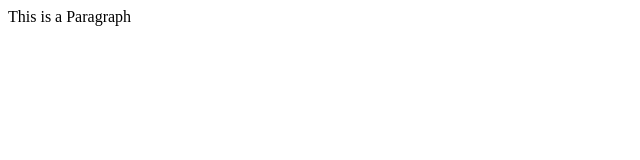
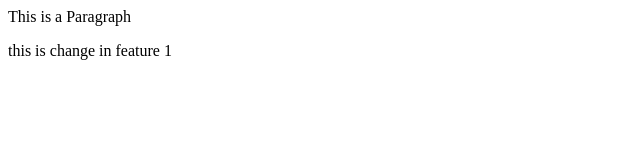
Before and after one commit to Aman0751/localrepos, a plain HTML site: page index.html in a window 1280 px wide. Shown: the whole page, without its empty margins (0-640 px from the left). Drawn offline with Linux system fonts and the light colour scheme.

Commit message:
modify html

```diff
--- a/index.html
+++ b/index.html
@@ -1 +1,2 @@
 <p>This is a Paragraph </p>
+<p>this is change in feature 1  </p>
```
